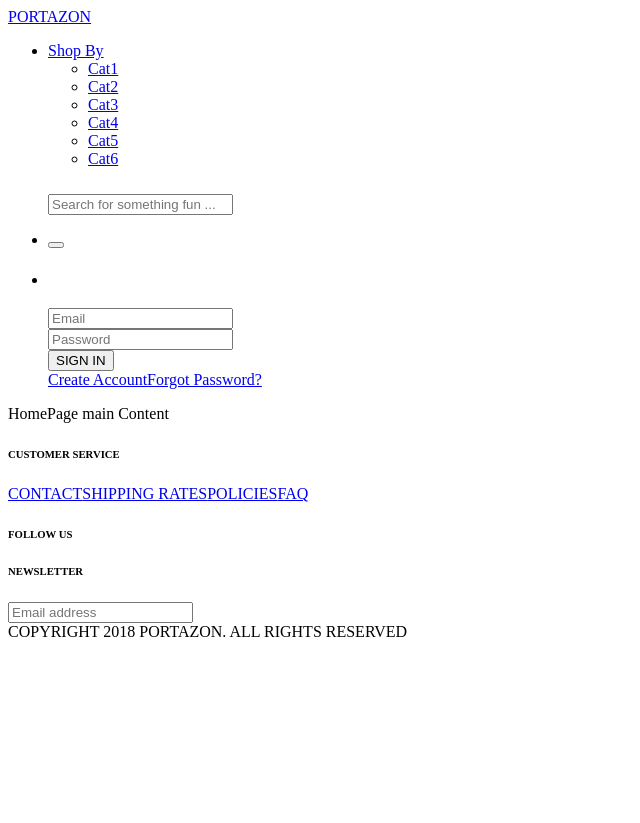
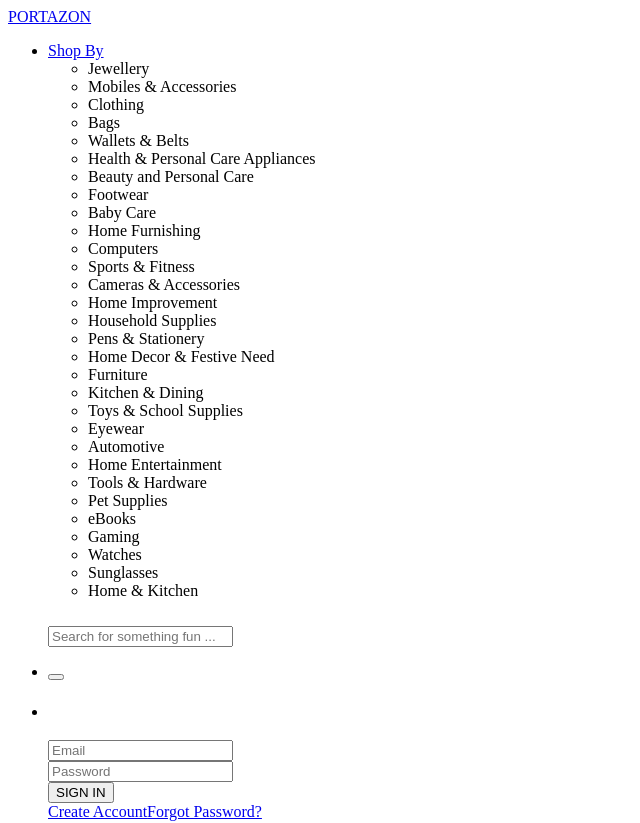
Before and after one commit to ramyatata/Portazon, a React (Create React App) app in the folder client/: page / in a window 1280 px wide. Shown: the top 823 px of the page, without its empty margins (0-640 px from the left). Before the commit the page ends 800 px from the top, so only its background shows below. Built offline with nearby package versions, Linux system fonts and the light colour scheme; the HTML template or start-up script is replaced by a standard one.

Commit message:
rendering categories list

```diff
--- /dev/null
+++ b/client/src/components/categoryList.jsx
@@ -0,0 +1,31 @@
+import React from 'react';
+import ReactDOM from 'react-dom';
+
+class CategoryList extends React.Component {
+  constructor(props){
+    super(props);
+    this.state = {
+      'categories': ['Jewellery','Mobiles & Accessories','Clothing','Bags',
+                      'Wallets & Belts','Health & Personal Care Appliances',
+                      'Beauty and Personal Care','Footwear','Baby Care',
+                      'Home Furnishing','Computers','Sports & Fitness',
+                      'Cameras & Accessories','Home Improvement',
+                      'Household Supplies','Pens & Stationery',
+                      'Home Decor & Festive Need','Furniture','Kitchen & Dining',
+                      'Toys & School Supplies','Eyewear','Automotive',
+                      'Home Entertainment','Tools & Hardware','Pet Supplies',
+                      'eBooks','Gaming','Watches','Sunglasses','Home & Kitchen']
+    }
+  }
+  render() {
+    const list = this.state.categories.map((item, ind)=>{return <li key={ind}>{item}</li>});
+
+    return (
+      <ul className='dropdown-menu header-category-dropdown'>
+      {list}
+      </ul>
+    );
+  }
+}
+
+export default CategoryList;
--- a/client/src/components/header.jsx
+++ b/client/src/components/header.jsx
@@ -1,15 +1,22 @@
   import React from 'react';
   import ReactDOM from 'react-dom';
+
+  import CategoryList from './categoryList.jsx';
 
   class Header extends React.Component {
     constructor(props){
       super(props);
+
       this.changeViewToCart = this.changeViewToCart.bind(this);
     }
 
     changeViewToCart(){
       let changeView = this.props.changeView;
       changeView('shoppingCart');
+    }
+
+    populateCategoriesMenu(){
+
     }
 
 
@@ -27,14 +34,7 @@
             <ul className="nav navbar-nav">
               <li className='dropdown'>
                 <a href="#" className="dropdown-toggle" data-toggle="dropdown" role="button" aria-haspopup="true" aria-expanded="false">Shop By <span className="caret"></span></a>
-                <ul className='dropdown-menu header-category-dropdown'>
-                  <li><a href='#'>Cat1</a></li>
-                  <li><a href='#'>Cat2</a></li>
-                  <li><a href='#'>Cat3</a></li>
-                  <li><a href='#'>Cat4</a></li>
-                  <li><a href='#'>Cat5</a></li>
-                  <li><a href='#'>Cat6</a></li>
-                </ul>
+                  <CategoryList></CategoryList>
               </li>
             </ul>
 
```
Also changed, not shown: 1 other file (tests, documents, lock files or other folders).
